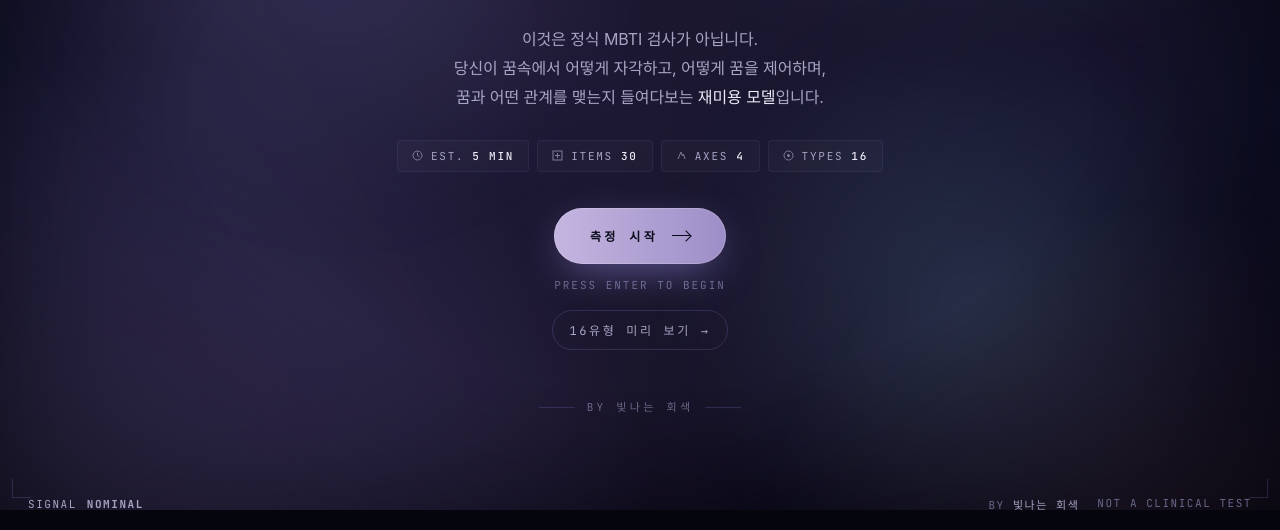
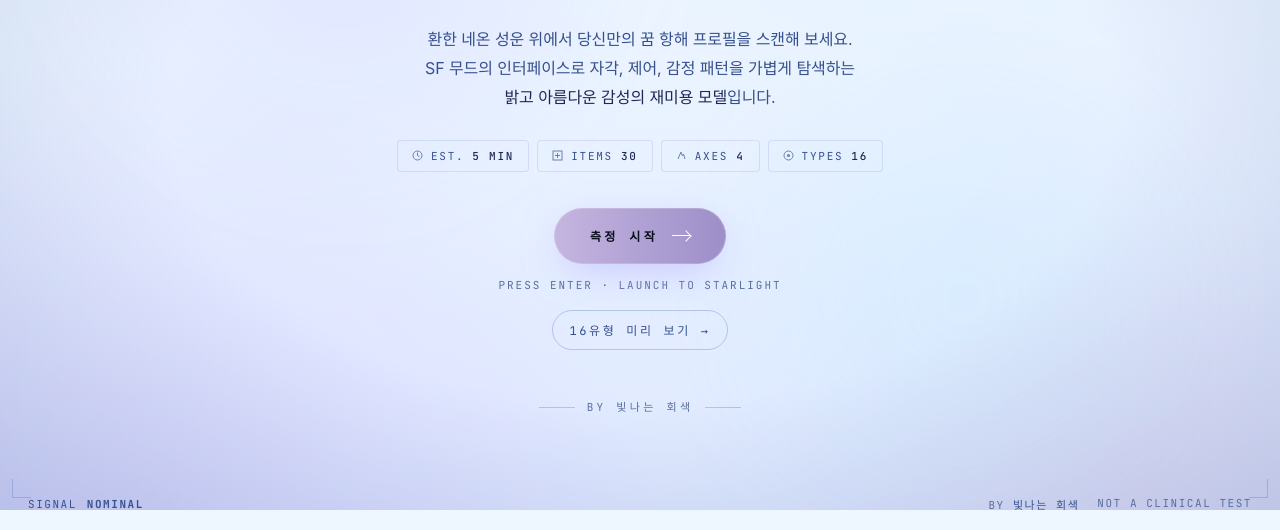
Before and after one commit to rmaahfo222/A1, a plain HTML site: page index.html in a window 1280 px wide. Shown: the part 290-820 px from the top of the page. Drawn offline with Linux system fonts and the light colour scheme; a web font is replaced by a local one.

Commit message:
Revamp intro with bright sci-fi atmosphere

```diff
--- a/index.html
+++ b/index.html
@@ -10,16 +10,16 @@
 <link href="https://fonts.googleapis.com/css2?family=JetBrains+Mono:wght@300;400;500;600;700&display=swap" rel="stylesheet" />
 <style>
   :root {
-    --bg-0: #05060d;
-    --bg-1: #0a0d1a;
-    --bg-2: #11142a;
-    --line: rgba(168,157,255,0.08);
-    --line-strong: rgba(168,157,255,0.18);
-    --ink: #eceaf6;
-    --ink-2: #a8a4c4;
-    --ink-3: #6a6789;
-    --accent: #a89dff;
-    --accent-2: #8be8ff;
+    --bg-0: #eef6ff;
+    --bg-1: #dff2ff;
+    --bg-2: #cfdcff;
+    --line: rgba(75,108,178,0.15);
+    --line-strong: rgba(75,108,178,0.3);
+    --ink: #1d2954;
+    --ink-2: #36508e;
+    --ink-3: #5b6f9d;
+    --accent: #6f8bff;
+    --accent-2: #5de5ff;
     --warn: #ffb38b;
     --glass: rgba(255,255,255,0.025);
     --glass-2: rgba(255,255,255,0.045);
@@ -39,7 +39,7 @@
       radial-gradient(80vmax 60vmax at 75% -10%, rgba(139,232,255,0.18), transparent 55%),
       radial-gradient(70vmax 70vmax at 10% 110%, rgba(186,150,255,0.22), transparent 60%),
       radial-gradient(50vmax 40vmax at 90% 100%, rgba(255,160,210,0.10), transparent 60%),
-      linear-gradient(180deg, #06081a 0%, #0a0c24 50%, #07071a 100%);
+      linear-gradient(180deg, #eff8ff 0%, #e8f2ff 45%, #dde8ff 100%);
   }
   .ambient::before {
     content: ""; position: absolute; inset: -10%;
@@ -70,7 +70,7 @@
   }
   .vignette {
     position: absolute; inset: 0;
-    background: radial-gradient(ellipse at 50% 50%, transparent 50%, rgba(0,0,0,0.55) 100%);
+    background: radial-gradient(ellipse at 50% 50%, transparent 52%, rgba(74,94,156,0.22) 100%);
     pointer-events: none;
   }
 
@@ -160,8 +160,8 @@
   }
   .cta:hover { transform: translateY(-2px); filter: brightness(1.05); box-shadow: 0 0 0 1px rgba(255,255,255,0.25) inset, 0 18px 50px -8px rgba(168,157,255,0.7); }
   .cta:active { transform: translateY(0); }
-  .cta .arrow { width: 18px; height: 1px; background: #0a0d1a; position: relative; }
-  .cta .arrow::after { content:""; position: absolute; right: 0; top: -3px; width: 7px; height: 7px; border-top: 1px solid #0a0d1a; border-right: 1px solid #0a0d1a; transform: rotate(45deg); }
+  .cta .arrow { width: 18px; height: 1px; background: #f8fbff; position: relative; }
+  .cta .arrow::after { content:""; position: absolute; right: 0; top: -3px; width: 7px; height: 7px; border-top: 1px solid #f8fbff; border-right: 1px solid #f8fbff; transform: rotate(45deg); }
   .cta-note { color: var(--ink-3); font-family: var(--mono); font-size: 11px; letter-spacing: 0.18em; text-transform: uppercase; }
 
   /* signature */
@@ -607,9 +607,9 @@ function renderIntro() {
     <h1><span class="light">DBTI</span><span class="accent">.MBTI</span></h1>
     <div class="sub">Dream · Build · Type · Indicator</div>
     <p class="lead">
-      이것은 정식 MBTI 검사가 아닙니다.<br/>
-      당신이 꿈속에서 어떻게 자각하고, 어떻게 꿈을 제어하며,<br/>
-      꿈과 어떤 관계를 맺는지 들여다보는 <em style="color:var(--ink);font-style:normal;">재미용 모델</em>입니다.
+      환한 네온 성운 위에서 당신만의 꿈 항해 프로필을 스캔해 보세요.<br/>
+      SF 무드의 인터페이스로 자각, 제어, 감정 패턴을 가볍게 탐색하는<br/>
+      <em style="color:var(--ink);font-style:normal;">밝고 아름다운 감성의 재미용 모델</em>입니다.
     </p>
     <div class="meta-row">
       <span class="chip"><svg width="11" height="11" viewBox="0 0 11 11" fill="none"><circle cx="5.5" cy="5.5" r="4.5" stroke="currentColor"/><path d="M5.5 3v2.5l1.6 1" stroke="currentColor" stroke-linecap="round"/></svg>EST. <b>5 MIN</b></span>
@@ -619,7 +619,7 @@ function renderIntro() {
     </div>
     <div class="cta-wrap">
       <button class="cta" id="start">측정 시작 <span class="arrow"></span></button>
-      <div class="cta-note">PRESS ENTER TO BEGIN</div>
+      <div class="cta-note">PRESS ENTER · LAUNCH TO STARLIGHT</div>
       <button class="ghost intro-ghost" id="see-types">16유형 미리 보기 →</button>
     </div>
     <div class="sig"><span class="line"></span>BY 빛나는 회색<span class="line"></span></div>
```
